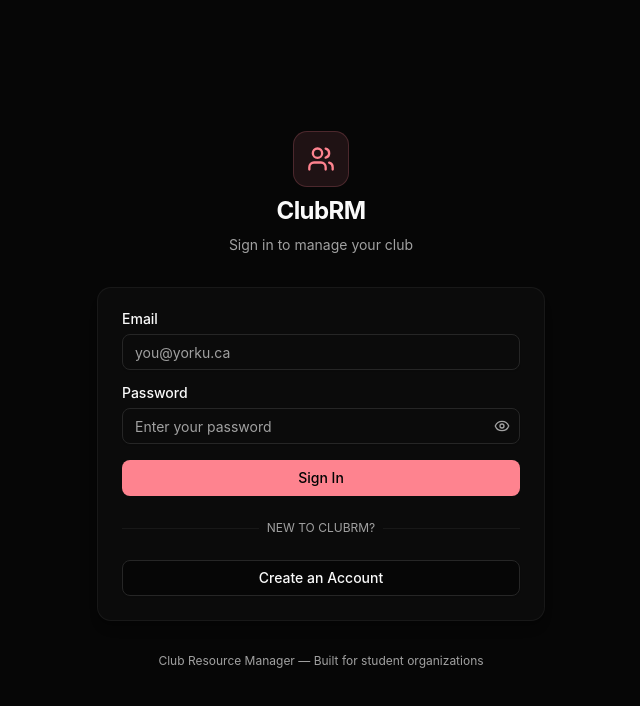
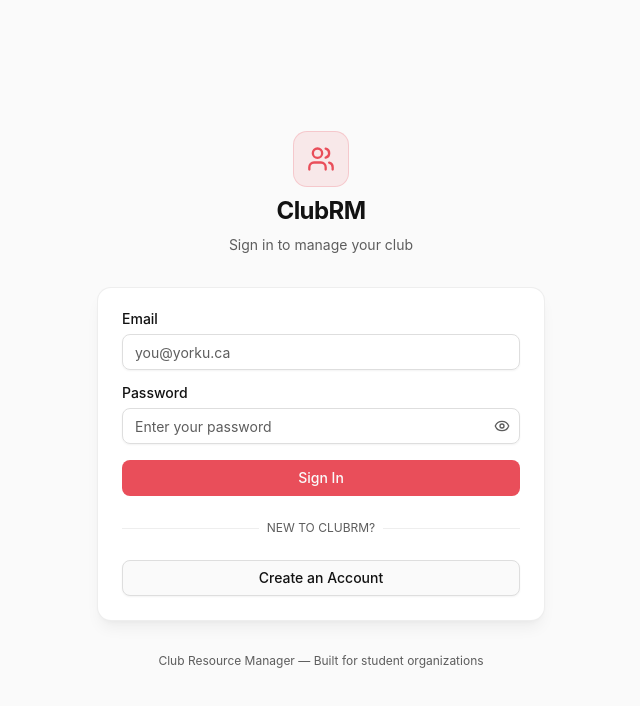
Before and after one commit to hvpham-yorku/Group13-ClubRM, a React (Vite) app in the folder ITR1/: page / in a window 1280 px wide. Shown: the top 706 px of the page, without its empty margins (319-959 px from the left). Built offline with nearby package versions, Linux system fonts and the light colour scheme; no server answers; the database is empty.

Commit message:
Settings page working with theme toggle

```diff
--- a/ITR1/src/components/settings/settings-page.tsx
+++ b/ITR1/src/components/settings/settings-page.tsx
@@ -1,6 +1,7 @@
 import { useState, useEffect, useCallback } from "react"
 import { cn } from "@/lib/utils"
 import { supabaseUntyped as db } from "@/lib/supabase"
+import { useTheme } from "@/context/theme-context"
 import { Button } from "@/components/ui/button"
 import { Input } from "@/components/ui/input"
 import { Label } from "@/components/ui/label"
@@ -59,6 +60,7 @@ const ROLES_CONFIG = [
 ]
 
 export function SettingsPage() {
+  const { theme, setTheme } = useTheme()
   const [settingsId, setSettingsId] = useState<string | null>(null)
   const [org, setOrg] = useState<OrgSettings>({
     name: "ClubRM",
@@ -79,7 +81,6 @@ export function SettingsPage() {
     memberJoined: false,
   })
 
-  const [theme, setTheme] = useState<"dark" | "light" | "system">("dark")
   const [saved, setSaved] = useState(false)
 
   // Load settings from Supabase
@@ -105,11 +106,13 @@ export function SettingsPage() {
         if (data.notification_prefs && typeof data.notification_prefs === "object") {
           setNotifications((prev) => ({ ...prev, ...data.notification_prefs }))
         }
-        if (data.theme) setTheme(data.theme as "dark" | "light" | "system")
+        if (data.theme === "dark" || data.theme === "light" || data.theme === "system") {
+          setTheme(data.theme)
+        }
       }
     }
     load()
-  }, [])
+  }, [setTheme])
 
   const handleSave = useCallback(async () => {
     const payload = {
--- /dev/null
+++ b/ITR1/src/context/theme-context.tsx
@@ -0,0 +1,75 @@
+import React, { createContext, useContext, useEffect, useState } from "react"
+
+export type ThemePreference = "dark" | "light" | "system"
+type ResolvedTheme = Exclude<ThemePreference, "system">
+
+interface ThemeContextType {
+  theme: ThemePreference
+  resolvedTheme: ResolvedTheme
+  setTheme: (theme: ThemePreference) => void
+}
+
+const THEME_STORAGE_KEY = "clubrm-theme"
+const ThemeContext = createContext<ThemeContextType | undefined>(undefined)
+
+function getSystemTheme(): ResolvedTheme {
+  if (typeof window === "undefined") {
+    return "dark"
+  }
+
+  return window.matchMedia("(prefers-color-scheme: dark)").matches ? "dark" : "light"
+}
+
+function applyTheme(theme: ResolvedTheme) {
+  const root = document.documentElement
+  root.classList.remove("dark", "light")
+  root.classList.add(theme)
+  root.style.colorScheme = theme
+}
+
+export function ThemeProvider({ children }: { children: React.ReactNode }) {
+  const [theme, setTheme] = useState<ThemePreference>(() => {
+    if (typeof window === "undefined") {
+      return "dark"
+    }
+
+    const storedTheme = window.localStorage.getItem(THEME_STORAGE_KEY)
+    if (storedTheme === "dark" || storedTheme === "light" || storedTheme === "system") {
+      return storedTheme
+    }
+
+    return "system"
+  })
+  const [resolvedTheme, setResolvedTheme] = useState<ResolvedTheme>(() => getSystemTheme())
+
+  useEffect(() => {
+    const mediaQuery = window.matchMedia("(prefers-color-scheme: dark)")
+
+    const syncTheme = () => {
+      const nextResolvedTheme = theme === "system" ? getSystemTheme() : theme
+      setResolvedTheme(nextResolvedTheme)
+      applyTheme(nextResolvedTheme)
+    }
+
+    syncTheme()
+    window.localStorage.setItem(THEME_STORAGE_KEY, theme)
+
+    mediaQuery.addEventListener("change", syncTheme)
+    return () => mediaQuery.removeEventListener("change", syncTheme)
+  }, [theme])
+
+  return (
+    <ThemeContext.Provider value={{ theme, resolvedTheme, setTheme }}>
+      {children}
+    </ThemeContext.Provider>
+  )
+}
+
+export function useTheme() {
+  const context = useContext(ThemeContext)
+  if (!context) {
+    throw new Error("useTheme must be used within a ThemeProvider")
+  }
+
+  return context
+}
--- a/ITR1/src/index.css
+++ b/ITR1/src/index.css
@@ -47,8 +47,43 @@
   --radius-4xl: calc(var(--radius) + 16px);
 }
 
-:root {
-  /* Dark Mode by Default */
+:root,
+.light {
+  --radius: 0.625rem;
+  --background: oklch(0.985 0 0);
+  --foreground: oklch(0.18 0 0);
+  --card: oklch(1 0 0);
+  --card-foreground: oklch(0.18 0 0);
+  --popover: oklch(1 0 0);
+  --popover-foreground: oklch(0.18 0 0);
+  --primary: oklch(0.64 0.19 20);
+  --primary-foreground: oklch(0.985 0 0);
+  --secondary: oklch(0.96 0 0);
+  --secondary-foreground: oklch(0.24 0 0);
+  --muted: oklch(0.96 0 0);
+  --muted-foreground: oklch(0.48 0 0);
+  --accent: oklch(0.95 0.03 20);
+  --accent-foreground: oklch(0.35 0.08 20);
+  --destructive: oklch(0.577 0.245 27.325);
+  --border: oklch(0.9 0 0);
+  --input: oklch(0.9 0 0);
+  --ring: oklch(0.64 0.19 20);
+  --chart-1: oklch(0.646 0.222 41.116);
+  --chart-2: oklch(0.6 0.118 184.704);
+  --chart-3: oklch(0.398 0.07 227.392);
+  --chart-4: oklch(0.828 0.189 84.429);
+  --chart-5: oklch(0.769 0.188 70.08);
+  --sidebar: oklch(0.985 0 0);
+  --sidebar-foreground: oklch(0.18 0 0);
+  --sidebar-primary: oklch(0.64 0.19 20);
+  --sidebar-primary-foreground: oklch(0.985 0 0);
+  --sidebar-accent: oklch(0.95 0.03 20);
+  --sidebar-accent-foreground: oklch(0.35 0.08 20);
+  --sidebar-border: oklch(0.9 0 0);
+  --sidebar-ring: oklch(0.64 0.19 20);
+}
+
+.dark {
   --radius: 0.625rem;
   --background: oklch(0.12 0 0);
   --foreground: oklch(0.985 0 0);
--- a/ITR1/src/main.tsx
+++ b/ITR1/src/main.tsx
@@ -8,6 +8,7 @@ import { EventsProvider } from './context/events-context.tsx'
 import { TasksProvider } from './context/tasks-context.tsx'
 import { FinanceProvider } from './context/finance-context.tsx'
 import { MembersProvider } from './context/members-context.tsx'
+import { ThemeProvider } from './context/theme-context.tsx'
 import App from './App.tsx'
 
 class ErrorBoundary extends React.Component<{ children: React.ReactNode }, { error: Error | null }> {
@@ -38,6 +39,7 @@ class ErrorBoundary extends React.Component<{ children: React.ReactNode }, { err
 ReactDOM.createRoot(document.getElementById('root')!).render(
   <ErrorBoundary>
     <BrowserRouter>
+      <ThemeProvider>
         <AuthProvider>
           <RoleProvider>
             <MembersProvider>
@@ -51,6 +53,7 @@ ReactDOM.createRoot(document.getElementById('root')!).render(
             </MembersProvider>
           </RoleProvider>
         </AuthProvider>
+      </ThemeProvider>
     </BrowserRouter>
   </ErrorBoundary>
 )
```
Lines whose indentation alone changed are shown as unchanged.
